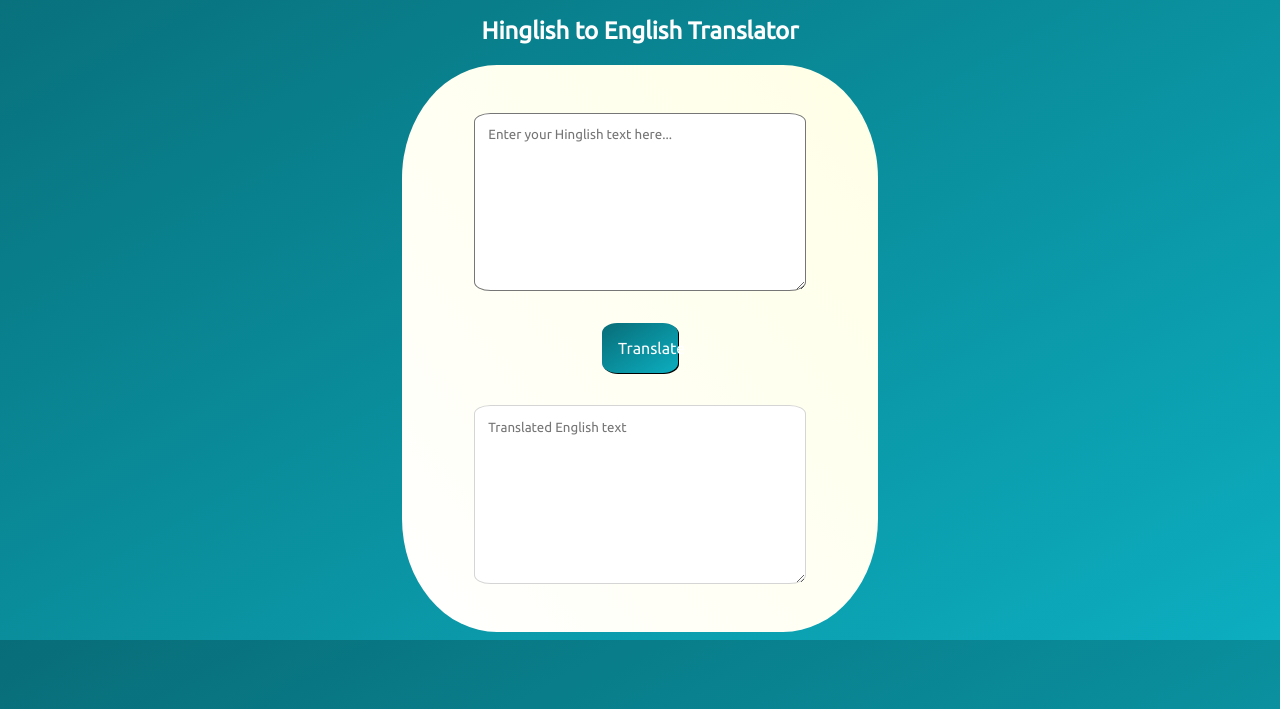
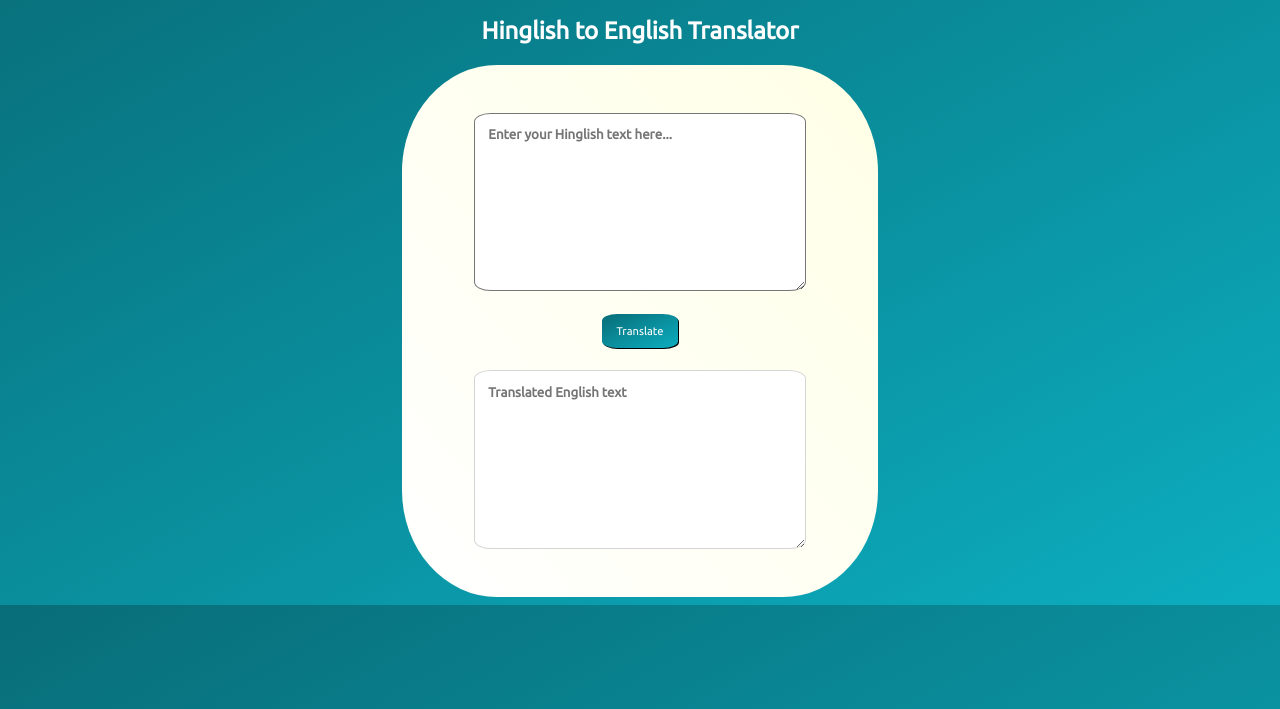
Before and after one commit to Dishant2001/manthan_website, a Flask app: page / in a window 1280 px wide. Shown: the part 91-800 px from the top of the page. Run offline with Flask 2, Linux system fonts and the light colour scheme; some libraries are stand-ins or nearby versions.

Commit message:
changes in css

```diff
--- a/static/css/style.css
+++ b/static/css/style.css
@@ -45,6 +45,7 @@ margin: auto;
 padding: 1em;
 width: 80%;
 color: black;
+font-weight: bold;
 border-radius: 5%;
 /* display: none; */
 }
@@ -60,7 +61,7 @@ width: 20%;
 outline: none;
 border: none;
 border-radius: 20%;
-font-size: 1em;
+font-size: 0.7em;
 text-align: center;
 align-items: center;
 background-image: linear-gradient(to bottom right, #086d78,#0caec0);
```
